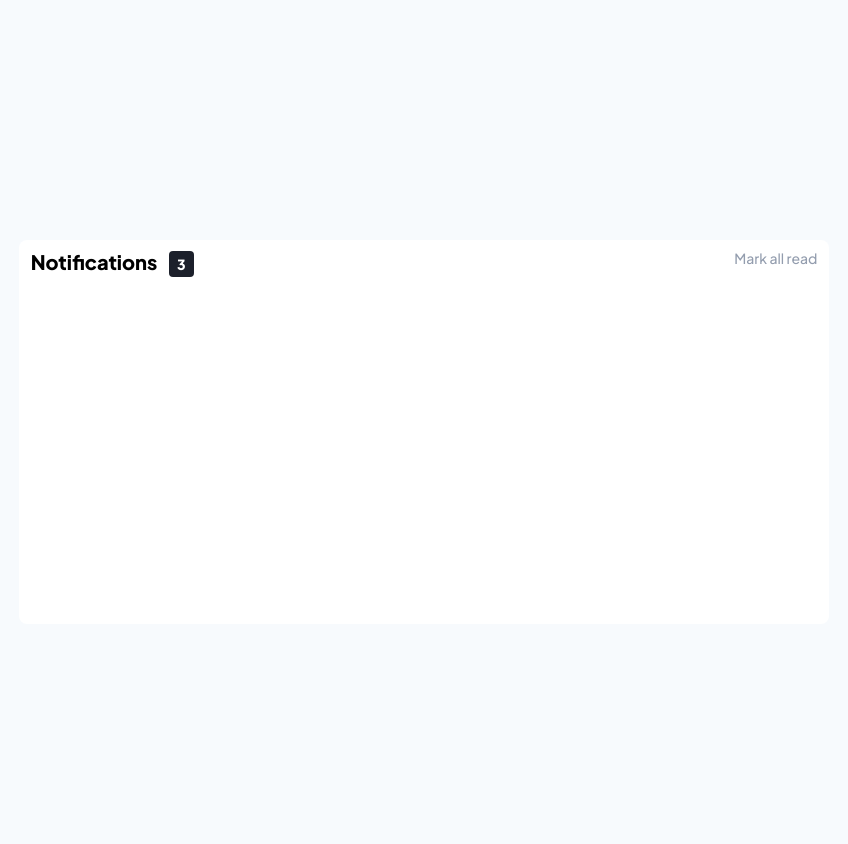
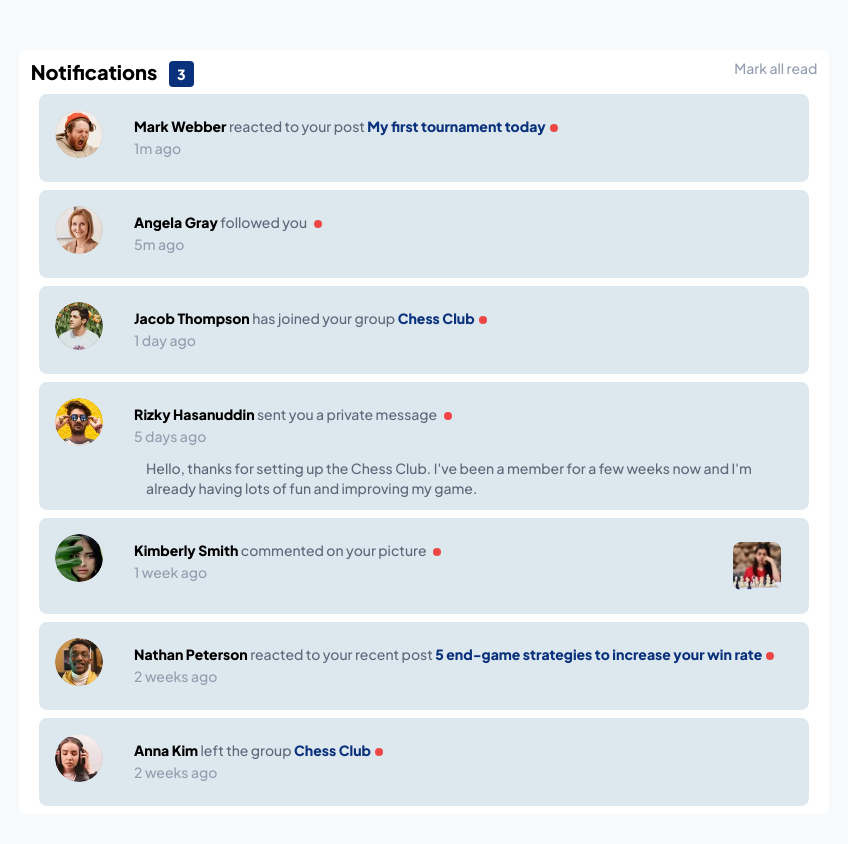
Before and after one commit to vignesh-prakasam/notifications, a React (Vite) app: page / in a window 1280 px wide. Shown: the top 844 px of the page, without its empty margins (216-1064 px from the left). Built offline with nearby package versions, Linux system fonts and the light colour scheme.

Commit message:
layout done

```diff
--- a/src/App.jsx
+++ b/src/App.jsx
@@ -1,20 +1,50 @@
 import { useState } from "react";
 import "./App.css";
+import Message from "./Message";
+import avatarMarkWebber from './assets/images/avatar-mark-webber.webp';
+import avatarAngelaGray from './assets/images/avatar-angela-gray.webp';
+import avatarJacobThompson from './assets/images/avatar-jacob-thompson.webp';
+import avatarRizkyHasanuddin from './assets/images/avatar-rizky-hasanuddin.webp';
+import avatarKimberlySmith from './assets/images/avatar-kimberly-smith.webp';
+import avatarNathanPeterson from './assets/images/avatar-nathan-peterson.webp';
+import avatarAnnaKim from './assets/images/avatar-anna-kim.webp';
+import chessImage from './assets/images/image-chess.webp'
 
 function App() {
-  const [count, setCount] = useState(0);
+  const [messages, setMessages] = useState(0);
 
   return (
-    <>
+    <main>
       <div className="flex flex-col min-h-screen justify-center items-center">
-        <div className="flex flex-col bg-white w-2/3 h-96 rounded-lg">
+        <div className="flex flex-col bg-white w-2/3 h-full rounded-lg">
           <div className="flex justify-between mt-2 mx-3">
-            <div><h1 className="text-left font-bold text-xl">Notifications <span className="size-10 bg-neutral-very-dark-blue ml-2 py-1 px-2 rounded text-white text-sm font-semibold"> 3 </span></h1></div>
-            <h1 className="text-left text-neutral-grayish-blue text-sm">Mark all read</h1>
+            <div>
+              <h1 className="text-left font-bold text-xl">
+                Notifications{" "}
+                <span className="size-10 bg-primary-blue ml-2 py-1 px-2 rounded text-white text-sm font-semibold">
+                  {" "}
+                  3{" "}
+                </span>
+              </h1>
+            </div>
+            <a className="text-left text-neutral-grayish-blue text-sm" href="#">
+              Mark all read
+            </a>
           </div>
+          {/* messages */}
+          <div className="mx-5">
+            <Message avatar={avatarMarkWebber} name="Mark Webber" entity="My first tournament today" event="reacted to your post" timeAgo={"1m ago"} />
+            <Message avatar={avatarAngelaGray} name="Angela Gray" entity="" event="followed you" timeAgo={"5m ago"}/>
+            <Message avatar={avatarJacobThompson} name="Jacob Thompson" entity="Chess Club" event="has joined your group" timeAgo={"1 day ago"}/>
+            <Message avatar={avatarRizkyHasanuddin} name="Rizky  Hasanuddin" entity="" event="sent you a private message" message="Hello, thanks for setting up the Chess Club. I've been a member for a few weeks now and I'm already having lots of fun and improving my game." timeAgo={"5 days ago"}/>
+            <Message avatar={avatarKimberlySmith} name="Kimberly Smith" entity="" event="commented on your picture" picture={chessImage} timeAgo={"1 week ago"}/>
+            <Message avatar={avatarNathanPeterson} name="Nathan Peterson" entity="5 end-game strategies to increase your win rate" event="reacted to your recent post" timeAgo={"2 weeks ago"}/>
+            <Message avatar={avatarAnnaKim} name="Anna Kim" entity="Chess Club" event="left the group" timeAgo={"2 weeks ago"}/>
+          </div>
+
         </div>
       </div>
-    </>
+    </main>
   );
 }
 
--- a/src/Message.jsx
+++ b/src/Message.jsx
@@ -0,0 +1,34 @@
+
+
+
+export default function Message({avatar, name, entity, event, message, picture, timeAgo, status}) {
+    return (
+        <div className="grid sm:grid-cols-9 grid-cols-5 gap-4 bg-neutral-light-grayish-blue-2 rounded-lg my-2">
+            <div className="sm:col-span-1 col-span-1">
+                <img src={avatar} alt="avatar" className="rounded-full size-12 m-4" />
+            </div>
+            <div className="sm:col-span-8 col-span-4 mx-2">
+                <div className="mt-5 text-left">
+                    <div className="flex flex-row justify-between">
+                                <div>
+                                    <strong className="text-sm font-bold">{name}</strong>
+                                    <span className="text-sm text-neutral-dark-grayish-blue"> {event} </span>
+                                    <a href="#" className="text-primary-blue font-bold text-sm">{entity}</a>
+                                    <span className="inline-block w-2 h-2 bg-red-500 rounded-full ml-1"></span>
+                                    <p className="text-neutral-grayish-blue text-sm text-left ">{timeAgo}</p>
+                                </div>
+                                {
+                                    picture && <img src={picture} alt="picture" className="rounded-lg size-12 mt-1 mr-5" />
+                                }
+                    </div>
+
+                </div>
+
+                <div className="rounded-lg border-10 border-black">
+                    <p className="p-3 text-neutral-dark-grayish-blue text-sm  text-left">{message}</p>
+                </div>
+
+            </div>
+        </div>
+    );
+}
```
